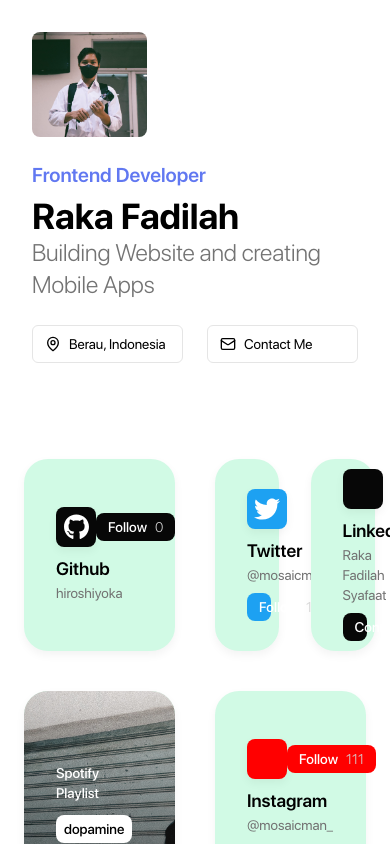
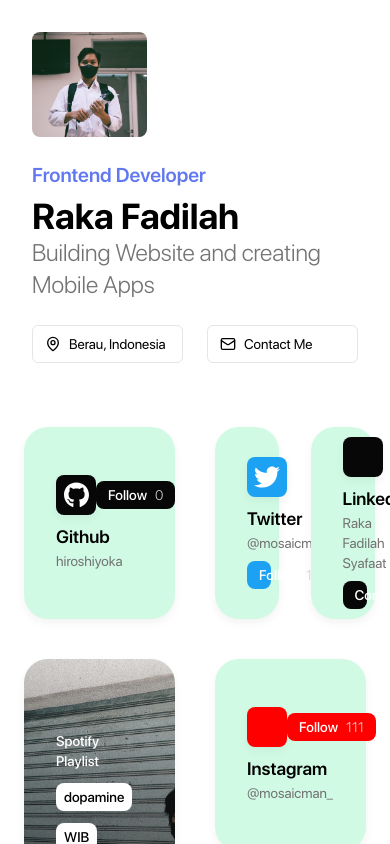
Before and after one commit to hiroshiyoka/hiroshiy.bento, a Next.js app: page / in a window 390 px wide. Shown: the top 844 px of the page. Built offline with nearby package versions, Linux system fonts and the light colour scheme.

Commit message:
feat: add padding and responsive

```diff
--- a/components/left.side.tsx
+++ b/components/left.side.tsx
@@ -6,7 +6,7 @@
 
 const LeftSide = () => {
   return (
-    <div className="flex-1 p-8 h-full w-full xl:max-w-md">
+    <div className="flex-1 pt-8 px-8 xl:p-8 h-full w-full xl:max-w-md">
       <div className="flex flex-col h-full w-full rounded-md space-y-6">
         <Image
           className="rounded-lg"
```
